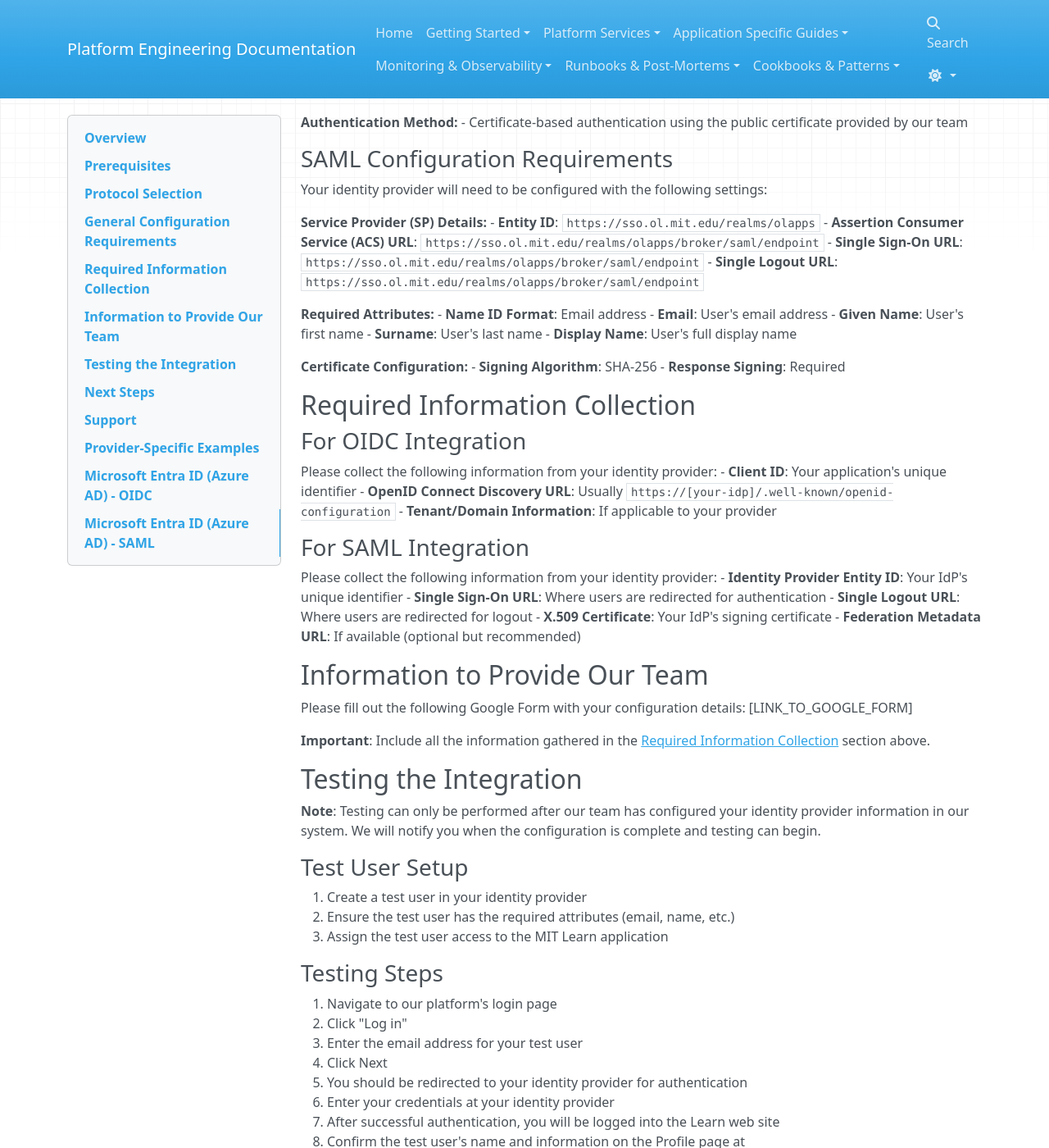
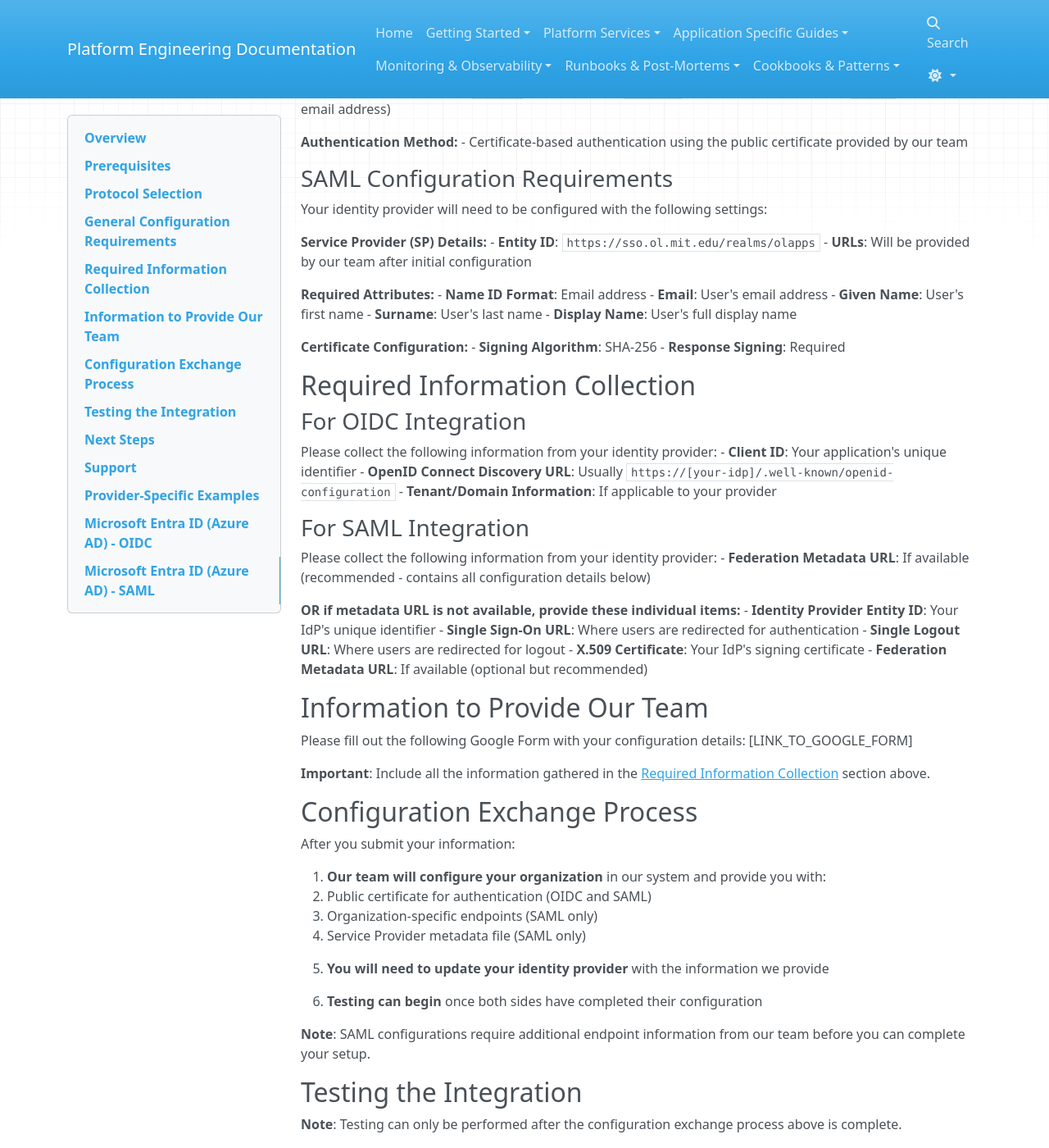
Before and after one commit to mitodl/platform-engineering-site, an MkDocs documentation site: the page built from docs/sso_onboarding/sso_config.md, in a window 1280 px wide and 1400 px high, scrolled down 1339 px. Shown: the whole window at 82% size. Built offline with MkDocs 1.6.1, drawn with Linux system fonts in a browser that asks for light colours; nearby versions of some CDN libraries; some of the changed text lies outside the part shown.

Commit message:
SAML step changes

```diff
--- a/docs/sso_onboarding/sso_config.md
+++ b/docs/sso_onboarding/sso_config.md
@@ -7,6 +7,7 @@
 - [General Configuration Requirements](#general-configuration-requirements)
 - [Required Information Collection](#required-information-collection)
 - [Information to Provide Our Team](#information-to-provide-our-team)
+- [Configuration Exchange Process](#configuration-exchange-process)
 - [Testing the Integration](#testing-the-integration)
 - [Next Steps](#next-steps)
 - [Support](#support)
@@ -60,9 +61,7 @@
 
 **Service Provider (SP) Details:**
 - **Entity ID**: `https://sso.ol.mit.edu/realms/olapps`
-- **Assertion Consumer Service (ACS) URL**: `https://sso.ol.mit.edu/realms/olapps/broker/saml/endpoint`
-- **Single Sign-On URL**: `https://sso.ol.mit.edu/realms/olapps/broker/saml/endpoint`
-- **Single Logout URL**: `https://sso.ol.mit.edu/realms/olapps/broker/saml/endpoint`
+- **URLs**: Will be provided by our team after initial configuration
 
 **Required Attributes:**
 - **Name ID Format**: Email address
@@ -85,6 +84,9 @@
 
 ### For SAML Integration
 Please collect the following information from your identity provider:
+- **Federation Metadata URL**: If available (recommended - contains all configuration details below)
+
+**OR if metadata URL is not available, provide these individual items:**
 - **Identity Provider Entity ID**: Your IdP's unique identifier
 - **Single Sign-On URL**: Where users are redirected for authentication
 - **Single Logout URL**: Where users are redirected for logout
@@ -97,9 +99,24 @@
 
 **Important**: Include all the information gathered in the [Required Information Collection](#required-information-collection) section above.
 
+## Configuration Exchange Process
+
+After you submit your information:
+
+1. **Our team will configure your organization** in our system and provide you with:
+   - Public certificate for authentication (OIDC and SAML)
+   - Organization-specific endpoints (SAML only)
+   - Service Provider metadata file (SAML only)
+
+2. **You will need to update your identity provider** with the information we provide
+
+3. **Testing can begin** once both sides have completed their configuration
+
+**Note**: SAML configurations require additional endpoint information from our team before you can complete your setup.
+
 ## Testing the Integration
 
-**Note**: Testing can only be performed after our team has configured your identity provider information in our system. We will notify you when the configuration is complete and testing can begin.
+**Note**: Testing can only be performed after the configuration exchange process above is complete.
 
 ### Test User Setup
 1. Create a test user in your identity provider
```
